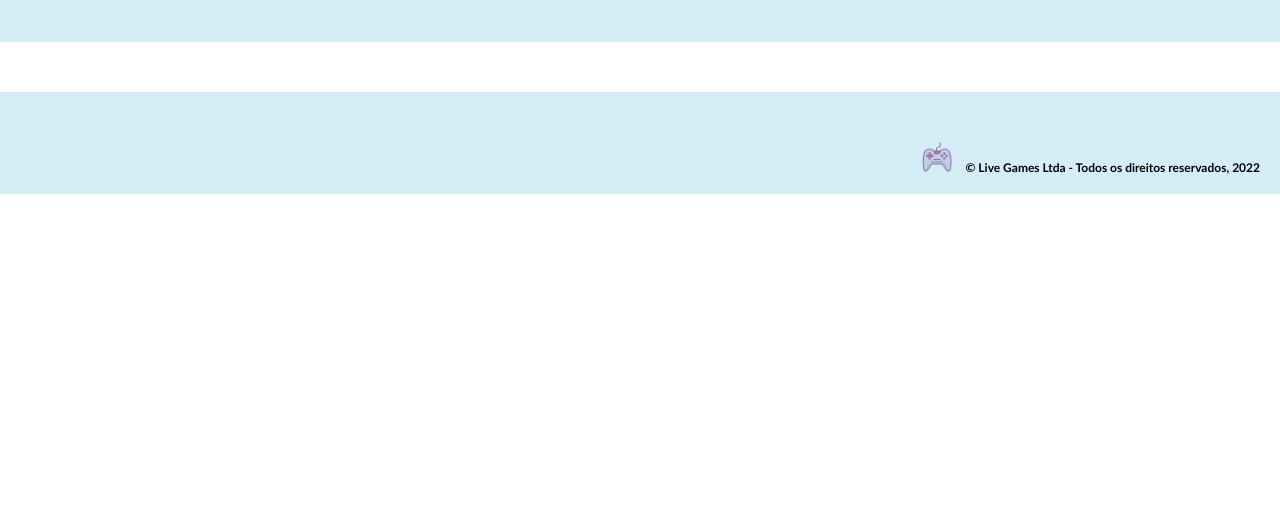
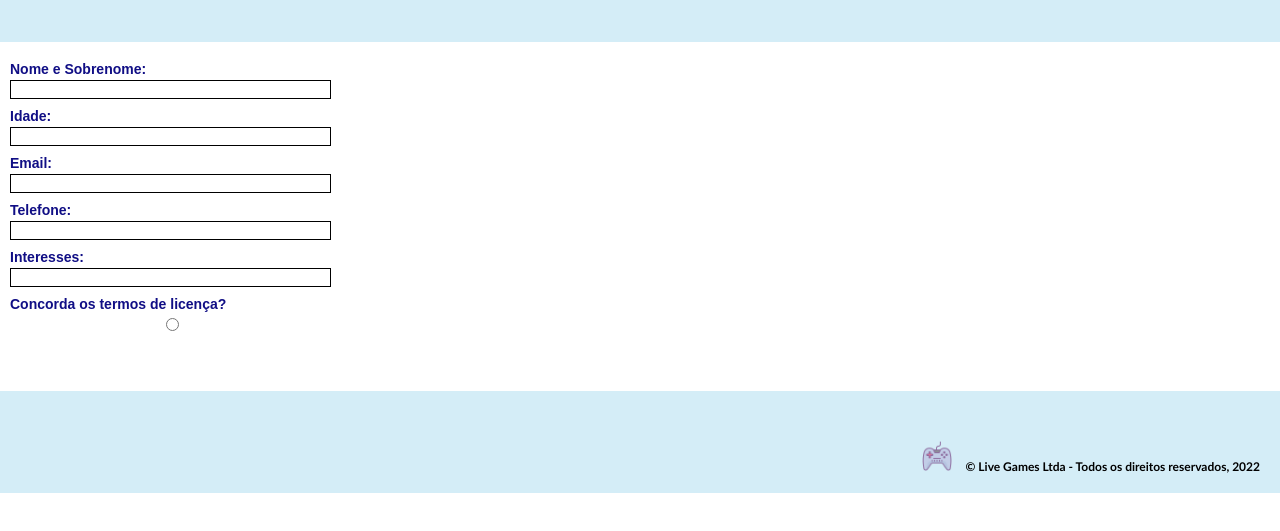
Before and after one commit to SimioniMoises/NovoProjeto_AulaAmanda, a plain HTML site: page catalogo.html in a window 1280 px wide. Shown: the part 147-678 px from the top of the page. Drawn offline with Linux system fonts and the light colour scheme.

Commit message:
Add files via upload

```diff
--- a/catalogo.html
+++ b/catalogo.html
@@ -14,6 +14,36 @@
     <img class="iconetitulo" src="assets/icon.png" />
 </header>
 <main>
+    <form>
+        <label for="nomesobrenome"> Nome e Sobrenome: </label>
+        <input type="text" id="nomesobrenome">
+
+        <label for="idade"> Idade: </label>
+        <input type="number" id="idade">
+
+        <label for="email"> Email: </label>
+        <input type="text" id="email">
+
+        <label for="telefone"> Telefone: </label>
+        <input type="text" id="telefone">
+
+        <label for="interesses"> Interesses: </label>
+        <input type="text" id="interesses">
+
+        <!-- <label for="novidades"> Deseja ficar por dentro das novidades do site? </label>
+        <input class="checar" type="radio" id="novidades"> -->
+
+        <div class="checbox-container">
+            <label for="termos"> Concorda os termos de licença? </label>
+            <input class="checar" type="radio" id="termos">
+        </div>
+
+<!--
+        <label for="cookies"> Aceita os cookies do site? </label>
+
+        <input class="checar" type="radio" id="cookies"> -->
+
+    </form>
 
 </main>
 <footer>
--- a/style.css
+++ b/style.css
@@ -133,7 +133,7 @@
 
     display: inline-block;
     padding: 10px;
-    font-family: 'Trebuchet MS', 'Lucida Sans Unicode', 'Lucida Grande', 'Lucida Sans', Arial, sans-serif;
+    font-family: 'Trebuchet MS';
     font-weight: bold;
     font-size: 12px;
     text-align: right;
@@ -195,7 +195,46 @@ h1{
         font-family: Arial, Helvetica, sans-serif;
         text-align: center;
 
+}
 
+
+form {
+
+    display: flex;
+    flex-direction: column;
+    padding: 10px;
+
+}
+
+form input{
+
+
+    height: 25%;
+    width: 25%;
+    border: 1px solid black;
 
 
 }
+
+form label{
+
+
+    font-size: 14px;
+    font-family: arial;
+    font-weight: bold;
+    color: rgb(16, 14, 133);
+    padding: 10px 0px 4px 0px;
+
+}
+
+
+.checbox-container{
+
+
+    display: flex;
+    flex-direction: column;
+}
+
+.checbox-container .checar {
+    align-self: flex-start;
+}
```
Also changed, not shown: index.html (line endings or trailing spaces).
